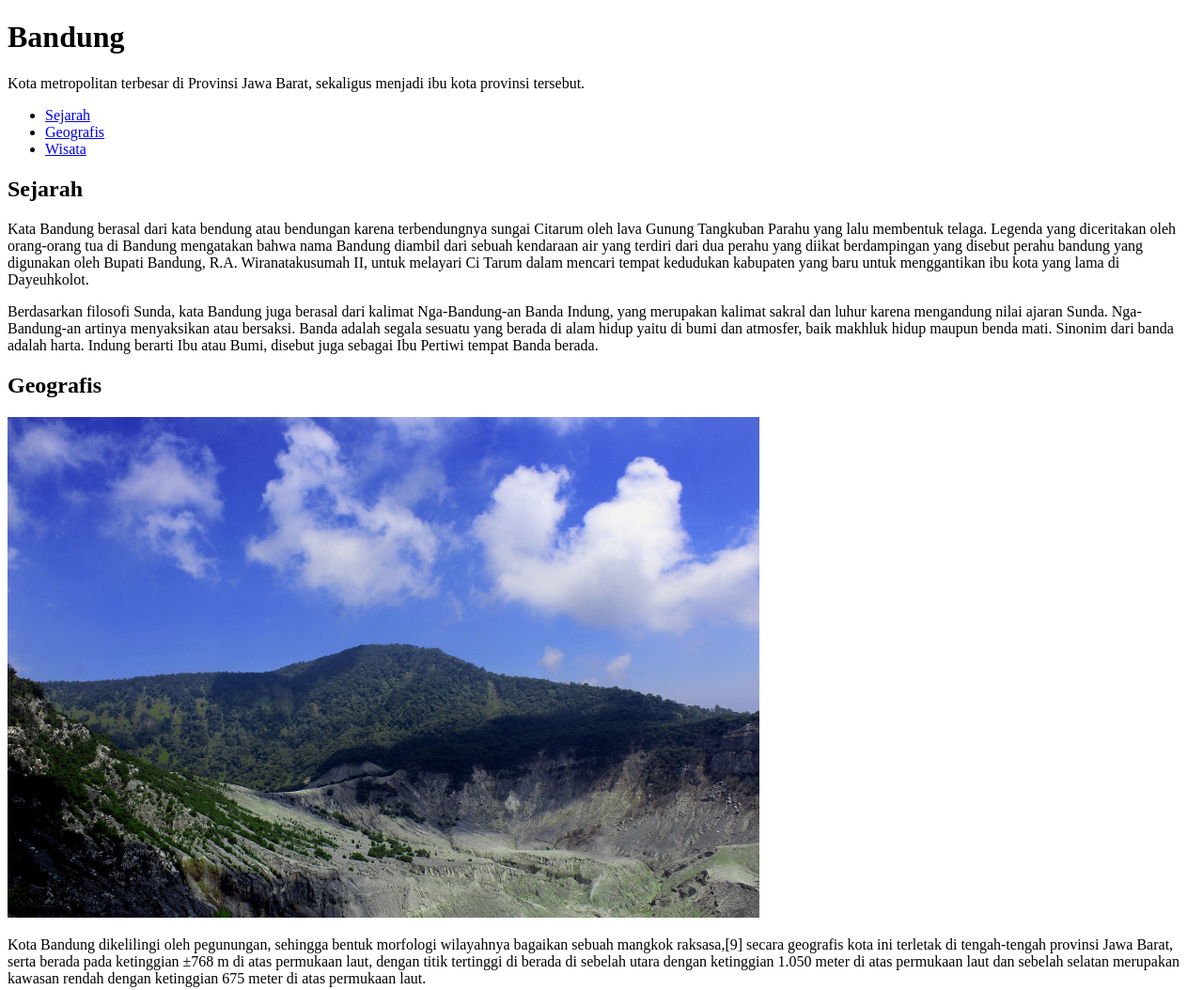
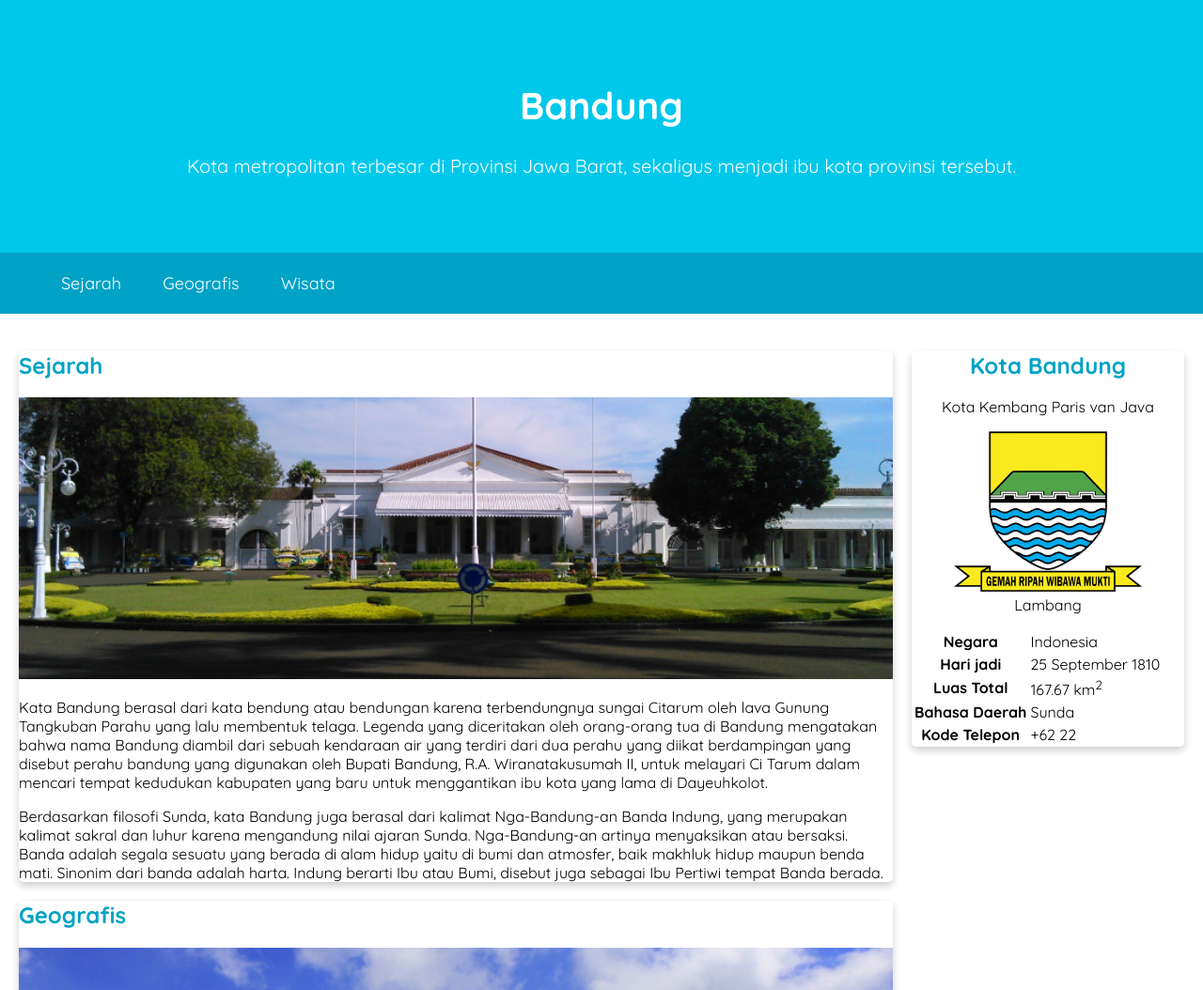
Before and after one commit to Ayub-Budi/Belajar-Dasar-Pemrograman-Web, a plain HTML site: page index.html in a window 1280 px wide. Shown: the top 1054 px of the page at 94% size. Drawn offline with Linux system fonts and the light colour scheme.

Commit message:
kelas html dan css selesai

```diff
--- /dev/null
+++ b/assets/styles/style.css
@@ -0,0 +1,104 @@
+* {
+  box-sizing: border-box;
+}
+
+body {
+  font-family: "Quicksand", sans-serif;
+
+  margin: 0;
+  padding: o;
+}
+
+h2,
+h3 {
+  color: #00a2c6;
+}
+
+footer {
+  padding: 20px;
+  color: white;
+  background-color: #00a2c6;
+  text-align: center;
+  font-weight: bold;
+}
+
+nav a {
+  font-size: 18px;
+  font-weight: 400;
+  text-decoration: none;
+
+  color: white;
+}
+
+nav a:hover {
+  font-weight: bold;
+}
+
+.profile header {
+  text-align: center;
+}
+
+.fatured-image {
+  width: 100%;
+  max-height: 300px;
+  object-fit: cover;
+  object-position: center;
+}
+
+.profile img {
+  width: 200px;
+}
+
+.card {
+  box-shadow: 0 4px 8px 0 rgba(0, 0, 0, 0.2);
+  border-radius: 5px;
+}
+
+.jumbotron {
+  font-size: 20px;
+  padding: 60px;
+  background-color: #00c8eb;
+  text-align: center;
+  color: white;
+}
+
+nav li {
+  display: inline;
+  list-style-type: none;
+  margin: 20px;
+}
+
+nav {
+  background-color: #00a2c6;
+  padding: 5px;
+
+  position: sticky;
+  top: 0;
+}
+
+main {
+  padding: 20px;
+  overflow: auto;
+}
+
+#content {
+  float: left;
+  width: 75%;
+}
+
+aside {
+  float: right;
+  width: 25%;
+  padding-left: 20px;
+}
+header {
+  display: inline;
+}
+
+@media screen and (max-width: 1000px) {
+  #content,
+  aside {
+    width: 100%;
+    padding: 0;
+  }
+}
--- a/index.html
+++ b/index.html
@@ -2,18 +2,32 @@
 <html>
   <head>
     <meta charset="utf-8" />
+    <meta name="viewport" content="width=device-width, initial-scale=1.0" />
+
     <title>Halaman Profil Bandung</title>
+
+    <!-- My Own Styles -->
+    <link rel="stylesheet" href="assets/styles/style.css" />
+
+    <!-- Google Fonts -->
+    <link rel="preconnect" href="https://fonts.googleapis.com" />
+    <link rel="preconnect" href="https://fonts.gstatic.com" crossorigin />
+    <link
+      href="https://fonts.googleapis.com/css2?family=Nunito:wght@200;300;400;500;700;800&family=Quicksand:wght@400;700&display=swap"
+      rel="stylesheet"
+    />
   </head>
+
   <body>
-    <!-- Bagian Header -->
     <header>
+      <div class="jumbotron">
         <h1>Bandung</h1>
         <p>
-        Kota metropolitan terbesar di Provinsi Jawa Barat, sekaligus menjadi ibu
-        kota provinsi tersebut.
+          Kota metropolitan terbesar di Provinsi Jawa Barat, sekaligus menjadi
+          ibu kota provinsi tersebut.
         </p>
+      </div>
 
-      <!-- Bagian Nav -->
       <nav>
         <ul>
           <li>
@@ -27,15 +41,17 @@
           </li>
         </ul>
       </nav>
-      <!-- Akhir Nav -->
     </header>
-    <!-- Akhir Header -->
-    <!-- Bagian Main -->
+
     <main>
-      <!-- Konten artikel -->
       <div id="content">
-        <article id="sejarah">
+        <article id="sejarah" class="card">
           <h2>Sejarah</h2>
+          <img
+            src="assets/image/history.jpg"
+            alt="Sejarah"
+            class="fatured-image"
+          />
           <p>
             Kata Bandung berasal dari kata bendung atau bendungan karena
             terbendungnya sungai Citarum oleh lava Gunung Tangkuban Parahu yang
@@ -59,12 +75,16 @@
           </p>
         </article>
 
-        <article id="geografis">
+        <article id="geografis" class="card">
           <h2>Geografis</h2>
-          <img src="assets/image/geografis.jpg" alt="geografis" />
+          <img
+            src="assets/image/geografis.jpg"
+            alt="Geografis"
+            class="fatured-image"
+          />
           <p>
             Kota Bandung dikelilingi oleh pegunungan, sehingga bentuk morfologi
-            wilayahnya bagaikan sebuah mangkok raksasa,[9] secara geografis kota
+            wilayahnya bagaikan sebuah mangkok raksasa, secara geografis kota
             ini terletak di tengah-tengah provinsi Jawa Barat, serta berada pada
             ketinggian ±768 m di atas permukaan laut, dengan titik tertinggi di
             berada di sebelah utara dengan ketinggian 1.050 meter di atas
@@ -81,7 +101,7 @@
           </p>
         </article>
 
-        <article id="wisata">
+        <article id="wisata" class="card">
           <h2>Wisata</h2>
           <p>
             Sejak dibukanya Jalan Tol Cipularang, kota Bandung telah menjadi
@@ -93,7 +113,11 @@
 
           <section>
             <h3>Farm House Lembang</h3>
-            <img src="assets/image/farm-house.jpg" alt="farm house" />
+            <img
+              src="assets/image/farm-house.jpg"
+              alt="Farm house"
+              class="fatured-image"
+            />
             <p>
               Berada di jalur utama Bandung-Lembang, Farm House menjadi objek
               wisata yang tidak pernah sepi pengunjung. Selain karena letaknya
@@ -104,7 +128,11 @@
 
           <section>
             <h3>Observatorium Bosscha</h3>
-            <img src="assets/image/bosscha.jpg" alt="bosscha" />
+            <img
+              src="assets/image/bosscha.jpg"
+              alt="Bosscha"
+              class="fatured-image"
+            />
             <p>
               Memiliki beberapa teleskop, antara lain, Refraktor Ganda Zeiss,
               Schmidt Bimasakti, Refraktor Bamberg, Cassegrain GOTO, dan
@@ -123,6 +151,7 @@
 
       <!-- Konten samping -->
       <aside>
+        <article class="profile card">
           <header>
             <h2>Kota Bandung</h2>
             <p>Kota Kembang Paris van Java</p>
@@ -133,8 +162,6 @@
           </header>
 
           <section>
-          <h3>Informasi Lainnya</h3>
-
             <table>
               <tr>
                 <th>Negara</th>
@@ -158,12 +185,11 @@
               </tr>
             </table>
           </section>
+        </article>
+      </aside>
     </main>
-    <!-- Penutup Main -->
-    <!-- Bagian Footer -->
     <footer>
       <p>Belajar Dasar Pemrograman Web &#169; 2019, Dicoding Academy</p>
     </footer>
-    <!-- Akhir Footer -->
   </body>
 </html>
```
Lines whose indentation alone changed are shown as unchanged.
